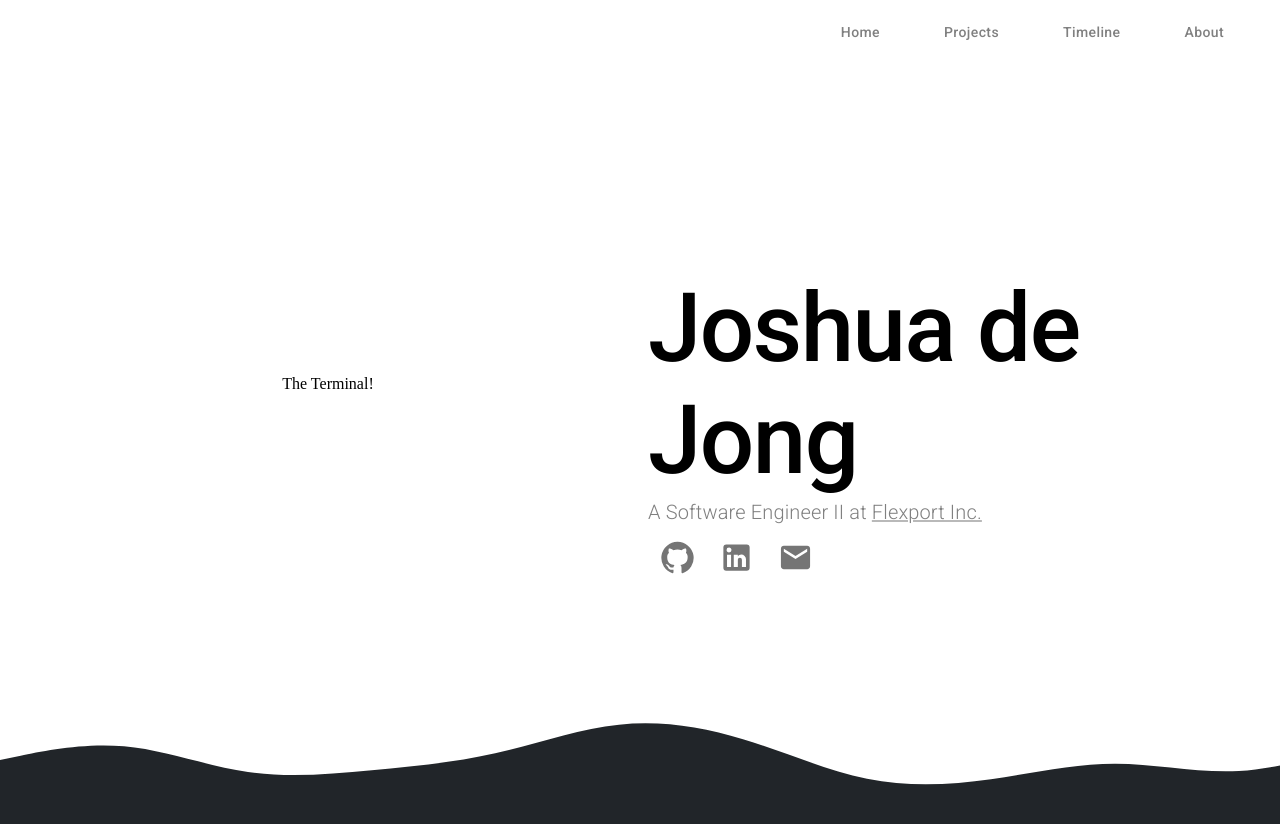
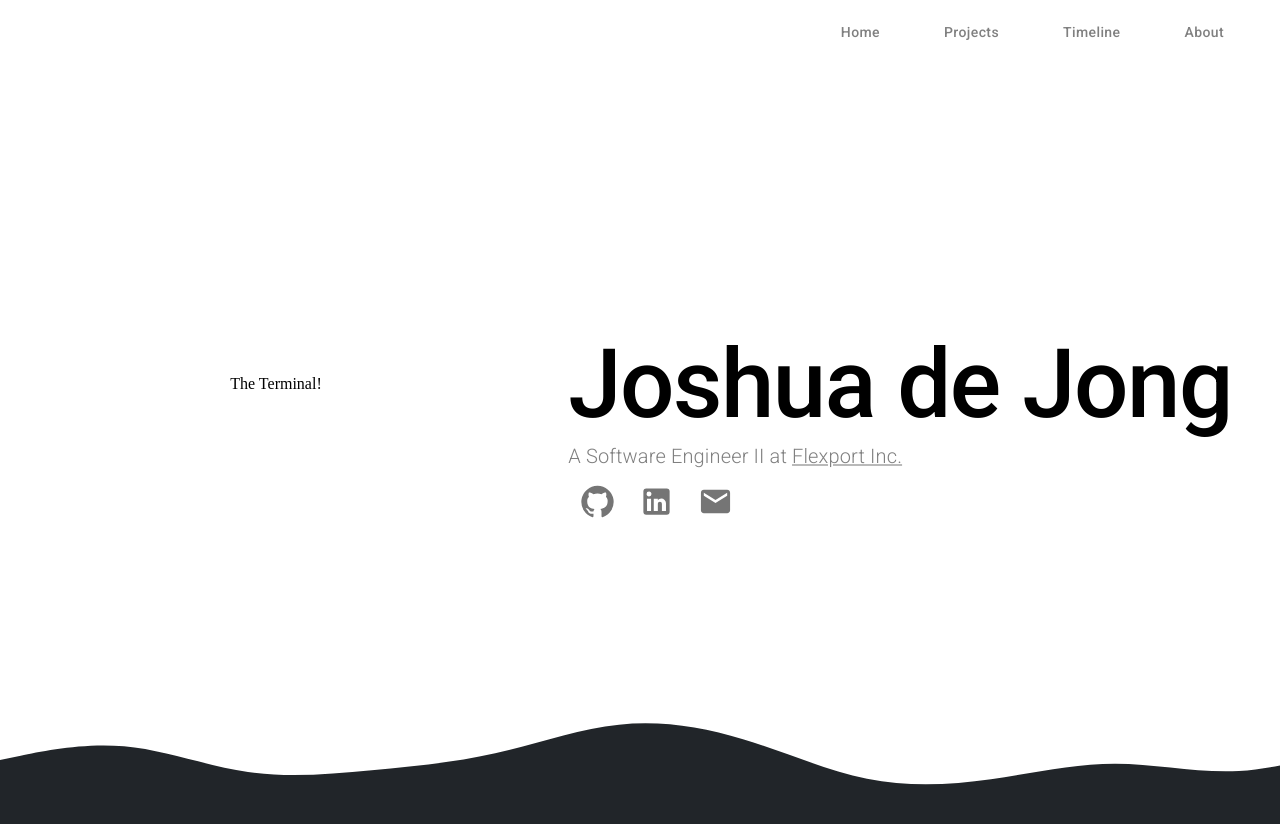
Before and after one commit to JoshuadeJong/PortfolioV2, a React (Create React App) app: page / in a window 1280 px wide. Shown: the top 824 px of the page. Built offline with nearby package versions, Linux system fonts and the light colour scheme.

Commit message:
change grid layout for home page

```diff
--- a/src/view/home/index.tsx
+++ b/src/view/home/index.tsx
@@ -40,7 +40,7 @@ function Home() {
             <Grid container spacing={2}>
                 <Grid
                     item
-                    md={6}
+                    md={5}
                     sx={{
                         display: {xs: 'none', sm: 'none', md: 'block'}
                     }}
@@ -49,7 +49,7 @@ function Home() {
                         The Terminal!
                     </Center>
                 </Grid>
-                <Grid item sm={12} md={6}>
+                <Grid item sm={12} md={7}>
                     <Center minHeight={`${pageHeight}px`}>
                         <Box>
                             <Typography
```
